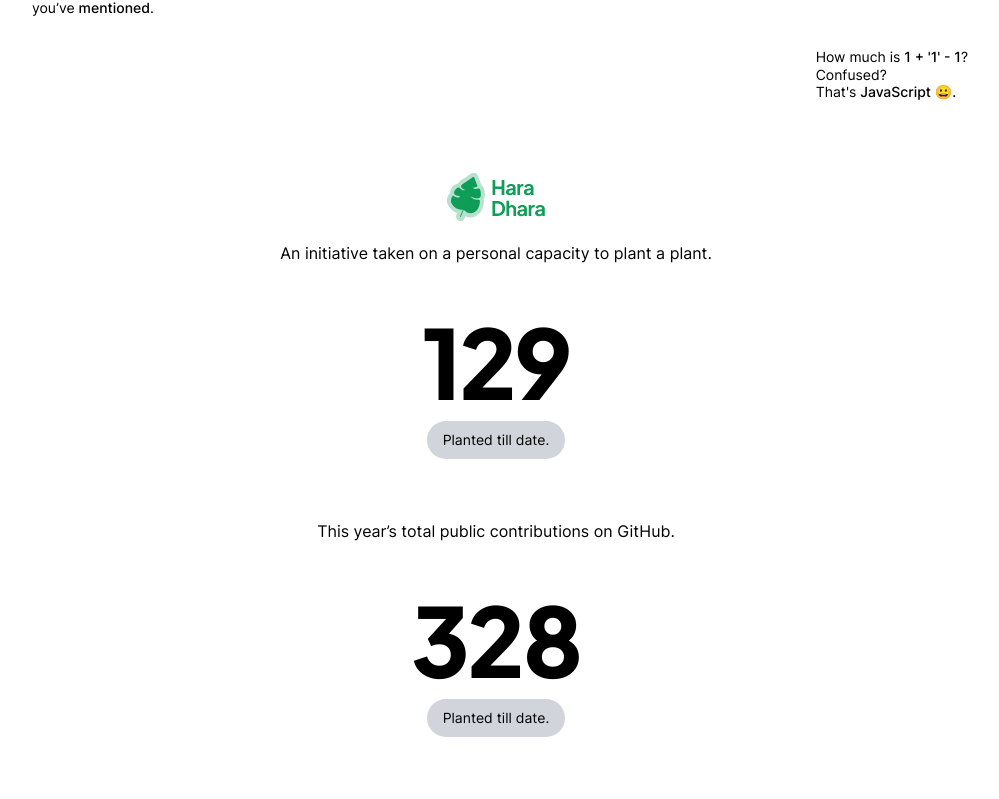
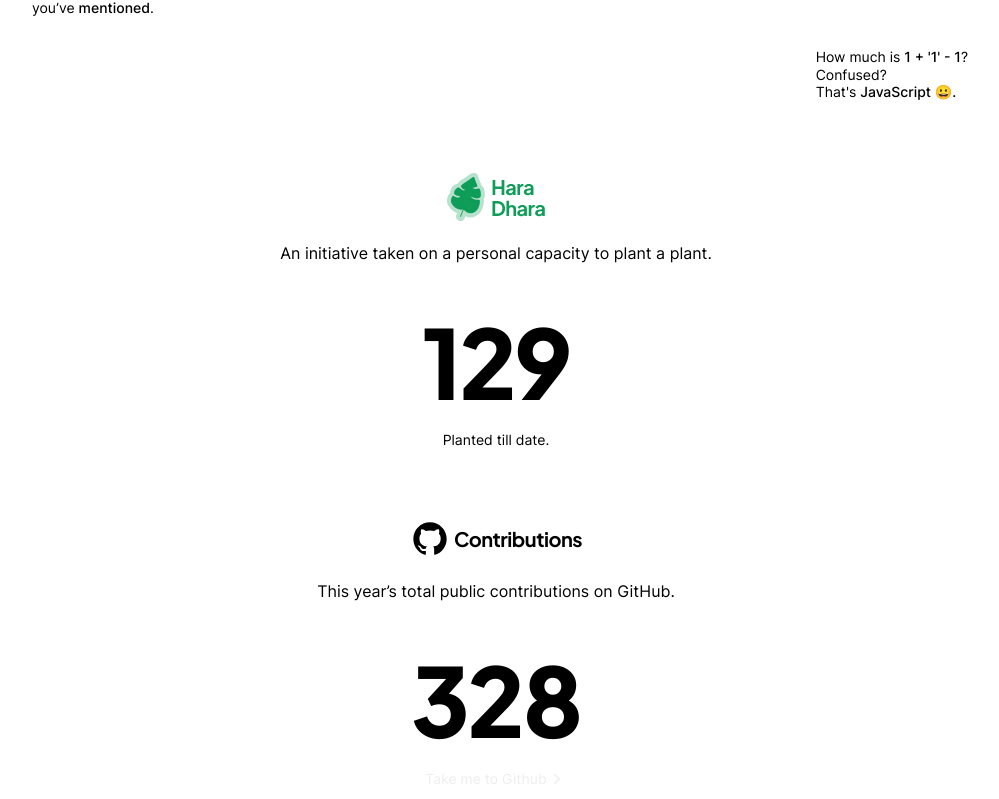
Before and after one commit to sourinsarkar/portfolioX, a React (Vite) app: page / in a window 1280 px wide. Shown: the part 1612-2411 px from the top of the page, without its empty margins (144-1143 px from the left). Before the commit the page ends 2349 px from the top, so only its background shows below. Built offline with nearby package versions, Linux system fonts and the light colour scheme.

Commit message:
Testing to production

```diff
--- a/src/components/Content.tsx
+++ b/src/components/Content.tsx
@@ -1,7 +1,8 @@
-import { ChatBubbleOvalLeftIcon } from "@heroicons/react/24/solid";
+import { ChatBubbleOvalLeftIcon, ChevronRightIcon } from "@heroicons/react/20/solid";
 import LotusImage from "../assets/images/lotus.png"
 import HaraDharaImage from "../assets/images/hara_dhara.svg"
 import HznlCtn from "../utils/Horizontal_Small_Container"
+import { RiGithubFill } from "@remixicon/react";
 
 const Content: React.FC = () => {
     return (
@@ -120,12 +121,19 @@ const Content: React.FC = () => {
                 </div>
                 <div>
                     <div className="mt-15">
-
+                        <div className="flex justify-center items-center space-x-1">
+                            <RiGithubFill size={40} className="text-blue-10x" />
+                            <h3 className="primary-font font-bold text-xl tracking-tight leading-snug text-blue-10x">Contributions</h3>
+                        </div>
                         <p className="text-center sub-font text-blueD-10x mt-5">This year’s total public contributions on GitHub.</p>
                     </div>
                     <div className="flex flex-col mt-12">
                         <h3 className="text-center primary-font font-extrabold text-8xl tracking-tight leading-none text-blue-10x">328</h3>
-                        <div className="mx-auto mt-3"><HznlCtn content="Planted till date." /></div>
+                        <div className="mx-auto mt-3">
+                            <div>
+                                <h4 className="text-sm sub-font leading-none px-3.5 py-2 bg-blue-10x rounded-full max-w-fit text-[#EEE] space-x-1 flex items-center">Take me to Github <span><ChevronRightIcon className="w-5 h-6" /></span></h4>
+                            </div>
+                        </div>
                     </div>
                 </div>
             </div>
--- a/src/main.tsx
+++ b/src/main.tsx
@@ -1,7 +1,6 @@
 import ReactDOM from 'react-dom/client'
 import App from './App.tsx'
 import './index.css'
-import 'remixicon/fonts/remixicon.css'
 
 ReactDOM.createRoot(document.getElementById('root')!).render(
   <App />
--- a/src/utils/Horizontal_Small_Container.tsx
+++ b/src/utils/Horizontal_Small_Container.tsx
@@ -4,7 +4,7 @@ type contentProp = {
 
 const HznlCtn: React.FC<contentProp> = ({ content }) => {
     return (
-        <div className="text-sm sub-font leading-none px-4 py-3 bg-gray-300 rounded-full max-w-fit text-blueD-10x">
+        <div className="text-sm sub-font leading-none px-4 py-3 bg-blueL-1x rounded-full max-w-fit text-blueD-10x">
             <p>{content}</p>
         </div>
     );
```
